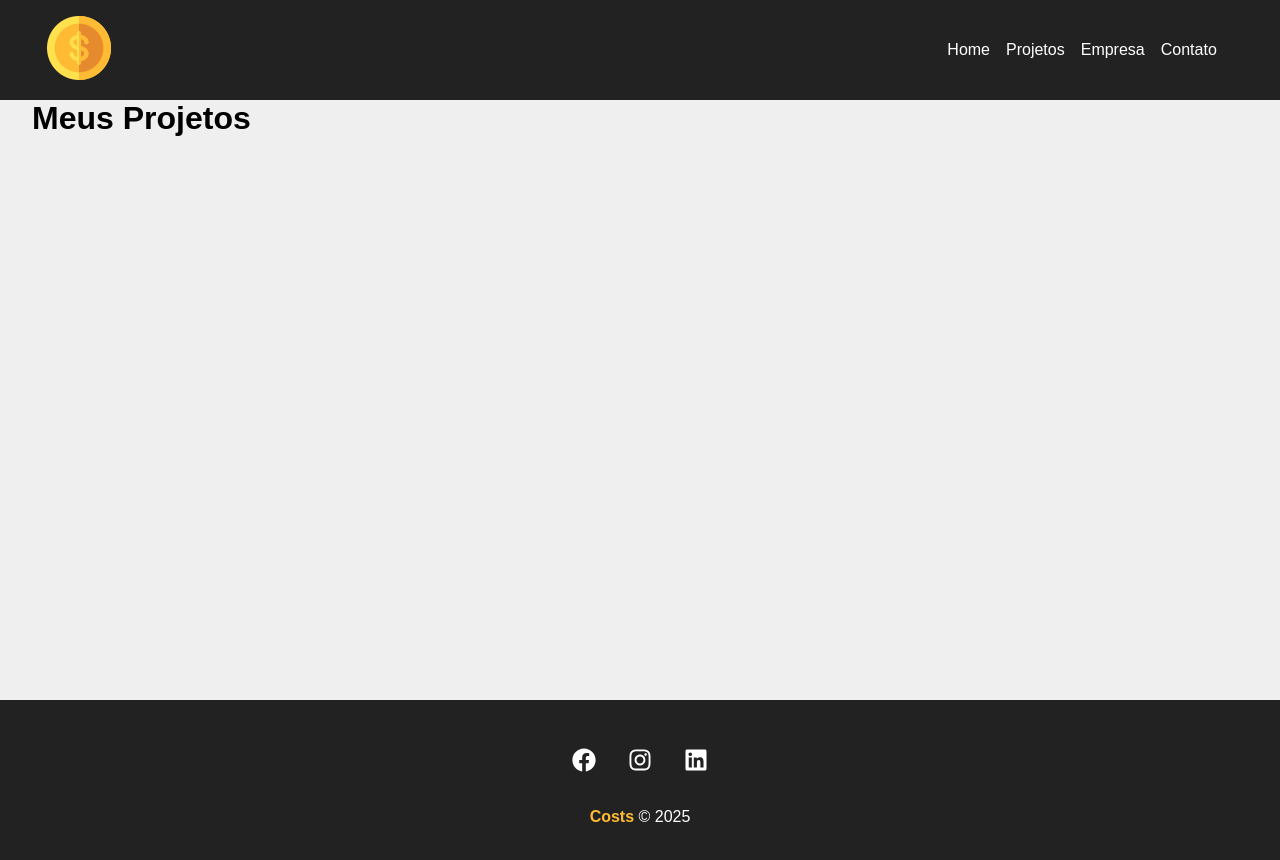
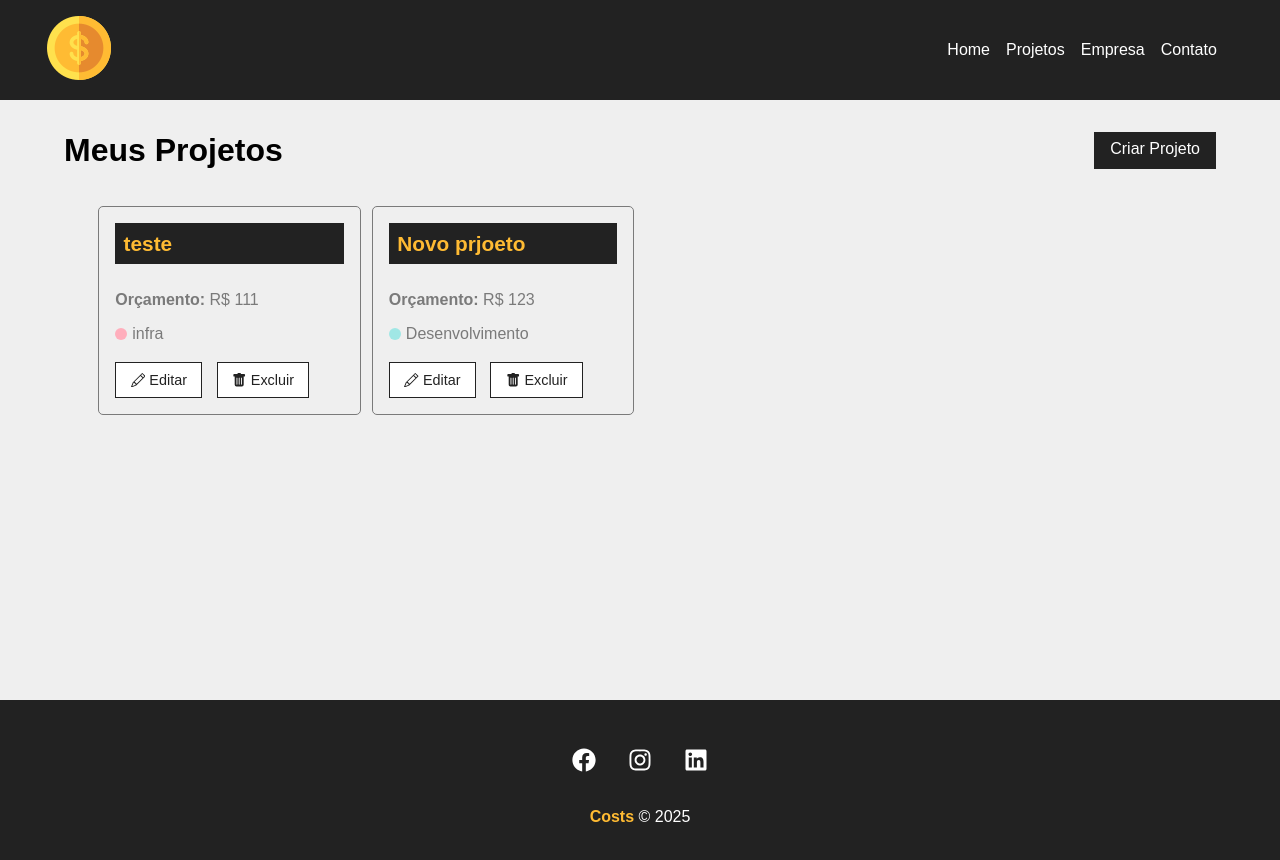
Before and after one commit to NatanOliveiraslv/React-costs, a React (Create React App) app: page /projects in a window 1280 px wide. Shown: the top 860 px of the page. Built offline with nearby package versions, Linux system fonts and the light colour scheme; data requests are answered from the project's data file.

Commit message:
add loading

```diff
--- a/db.json
+++ b/db.json
@@ -10,6 +10,35 @@
       },
       "cost": 0,
       "services": []
+    },
+    {
+      "id": "4871",
+      "name": "Novo prjoeto",
+      "budget": "123",
+      "category": {
+        "id": "2",
+        "name": "Desenvolvimento"
+      },
+      "cost": 0,
+      "services": []
+    }
+  ],
+  "categories": [
+    {
+      "id": 1,
+      "name": "Infra"
+    },
+    {
+      "id": 2,
+      "name": "Desenvolvimento"
+    },
+    {
+      "id": 3,
+      "name": "Design"
+    },
+    {
+      "id": 4,
+      "name": "Planejamento"
     }
   ]
 }
--- /dev/null
+++ b/src/components/layout/Loading.js
@@ -0,0 +1,13 @@
+import loading from '../../img/loading.svg';
+
+import styles from './Loading.module.css';
+
+const Loading = () => {
+    return (
+        <div className={styles.loader_container}>
+            <img className={styles.loader} src={loading} alt="Loading"/>
+        </div>
+    )
+}
+
+export default Loading;
--- /dev/null
+++ b/src/components/layout/Loading.module.css
@@ -0,0 +1,11 @@
+.loader_container{
+    width: 100%;
+    height: 100%;
+    display: flex;
+    justify-content: center;
+    align-items: center;
+}
+
+.loader{
+    width: 50px;
+}
--- a/src/components/pages/Projects.js
+++ b/src/components/pages/Projects.js
@@ -1,8 +1,19 @@
 import { useLocation } from 'react-router-dom';
 
+import { useState, useEffect } from 'react';
+
 import Message from '../layout/Message';
+import Container from '../layout/Container';
+import Loading from '../layout/Loading';
+import LinkButton from '../layout/LinkButton';
+import ProjectCard from '../project/ProjectCard';
+
+import styles from './Projects.module.css';
 
 const Projects = () => {
+
+  const [projects, setProjects] = useState([]);
+  const [removeLoading, setRemoveLoading] = useState(false);
 
   const location = useLocation();
   let message = '';
@@ -10,10 +21,45 @@
     message = location.state.message;
   }
 
+  useEffect(() => {
+    fetch('http://localhost:5000/projects', {
+      method: 'GET',
+      headers: {
+        'Content-Type': 'application/json',
+      },
+    })
+      .then((resp) => resp.json())
+      .then((data) => {
+        console.log(data);
+        setProjects(data);
+        setRemoveLoading(true);
+      })
+      .catch((err) => console.log(err));
+  }, [])
+
   return (
-    <div>
-      <h1>Meus Projetos</h1>
+    <div className={styles.project_container}>
+      <div className={styles.title_container}>
+        <h1>Meus Projetos</h1>
+        <LinkButton to="/newproject" text="Criar Projeto" />
+      </div>
       {message && <Message msg={message} type="success" />}
+      <Container customClass="start">
+        {projects.length > 0 &&
+          projects.map((project) => (
+            <ProjectCard
+              id={project.id}
+              name={project.name}
+              budget={project.budget}
+              category={project.category.name}
+              key={project.id}
+            />
+          ))}
+          {!removeLoading && <Loading />}
+          {removeLoading && projects.length === 0 && (
+            <p>Não há projetos cadastrados!</p>
+          )}
+      </Container>
     </div>
   )
 }
--- /dev/null
+++ b/src/components/pages/Projects.module.css
@@ -0,0 +1,10 @@
+.project_container {
+    padding: 2em;
+    width: 100%;
+}
+
+.title_container {
+    display: flex;
+    justify-content: space-between;
+    margin-bottom: 2em;
+}
--- /dev/null
+++ b/src/components/project/ProjectCard.js
@@ -0,0 +1,30 @@
+import styles from './ProjectCard.module.css';
+import { Link } from 'react-router-dom';
+
+import { BsPencil, BsFillTrashFill } from 'react-icons/bs';
+
+const ProjectCard = ({id, name, budget, category, handleRemove}) => {
+  return (
+    <div className={styles.project_card}>
+        <h4>{name}</h4>
+        <p>
+          <span>Orçamento: </span>R$ {budget}
+        </p>
+        <p className={styles.category_text}>
+            <span className={`${styles[category?.toLowerCase()]}`}></span> {category}
+        </p>
+        <div className={styles.project_card_actions}>
+            <Link to={`/project/${id}`}>
+                <BsPencil />
+                Editar
+            </Link>
+            <button>
+                <BsFillTrashFill />
+                Excluir
+            </button>
+        </div>
+    </div>
+  );
+}
+
+export default ProjectCard;
--- /dev/null
+++ b/src/components/project/ProjectCard.module.css
@@ -0,0 +1,87 @@
+.project_card {
+    padding: 1em;
+    border: 1px solid #7a7a7a;
+    border-radius: 5px;
+    width: 24%;
+    margin: 0.5%
+}
+
+.project_card h4 {
+    background-color: #222;
+    color: #ffbb33;
+    padding: 0.4em;
+    margin-bottom: 1.3em;
+    font-size: 1.3em;
+}
+
+.project_card p {
+    color: #7a7a7a;
+    margin-bottom: 1em;
+}
+
+.project_card p span {
+    font-weight: bold;
+}
+
+.category_text {
+    display: flex;
+    align-items: center;
+}
+
+.category_text span{
+    display: block;
+    width: 12px;
+    height: 12px;
+    border-radius: 50%;
+    background-color: #ccc;
+    margin-right: 5px;
+}
+
+.category_text .infra{
+    background-color: #ffaebc;
+}
+
+.category_text .desenvolvimento{
+    background-color: #a0e7e5;
+}
+
+.category_text .design{
+    background-color: #B4f8c8;
+}
+
+.category_text .planejamento{
+    background-color: #fbe7c6;
+}
+
+.project_card_actions {
+    display: flex;
+    align-items: center;
+    margin-top: 1.2em;
+}
+
+.project_card_actions a,
+.project_card_actions button {
+    text-decoration: none;
+    border: none;
+    background-color: #fff;
+    color: #222;
+    font-size: 0.9em;
+    padding: 0.6em 1em;
+    margin-right: 1em;
+    cursor: pointer;
+    border: 1px solid #222;
+    display: flex;
+    align-items: center;
+    justify-content: center;
+    transition: 0.5s;
+}
+
+.project_card_actions svg{
+    margin-right: 0.3em;
+}
+
+.project_card_actions a:hover,
+.project_card_actions button:hover {
+    background-color: #222;
+    color: #ffbb33;
+}
```
